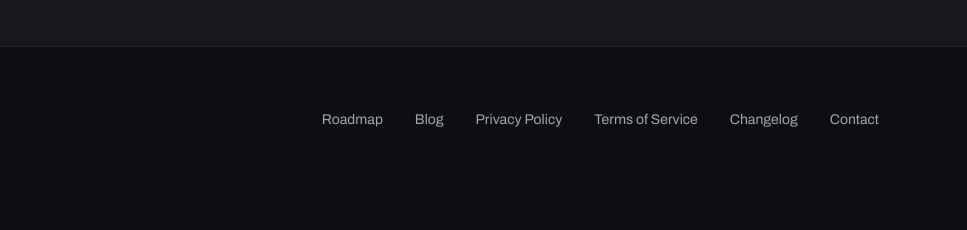
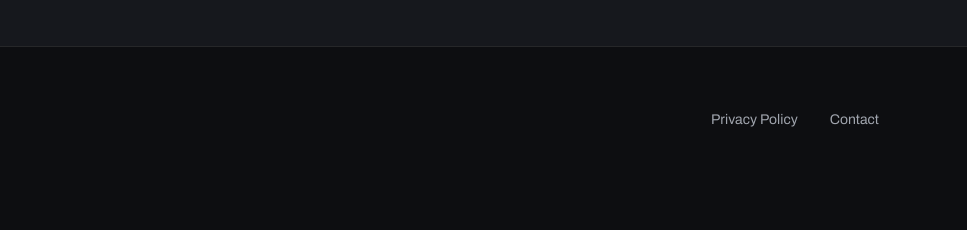
Before and after one commit to xbyte808/wolvec-marketing-astro, an Astro site: page / in a window 1280 px wide. Shown: the part 4009-4239 px from the top of the page, 313-1280 px from the left. Built offline with nearby package versions, Linux system fonts and the light colour scheme; Astro itself is replaced by a stand-in of ours; no server answers.

Commit message:
chore(footer): remove links to terms, blog, roadmap, changelog
Terms ToS is pending attorney Pass 2 review; a live link would be
misleading before real terms exist. Blog/roadmap/changelog links
pointed to placeholder pages with no content yet.

```diff
--- a/src/components/Footer.astro
+++ b/src/components/Footer.astro
@@ -14,11 +14,7 @@ import Logo from '../assets/wolvec-logo.svg';
       </div>
 
       <div class="flex flex-wrap items-center gap-x-8 gap-y-2 text-sm text-text-soft">
-        <a href="/roadmap" class="hover:text-text transition-colors">Roadmap</a>
-        <a href="/blog" class="hover:text-text transition-colors">Blog</a>
         <a href="/privacy" class="hover:text-text transition-colors">Privacy Policy</a>
-        <a href="/terms" class="hover:text-text transition-colors">Terms of Service</a>
-        <a href="/changelog" class="hover:text-text transition-colors">Changelog</a>
         <a href="mailto:ellard@wolvec.ai" class="hover:text-text transition-colors">Contact</a>
       </div>
     </div>
```
